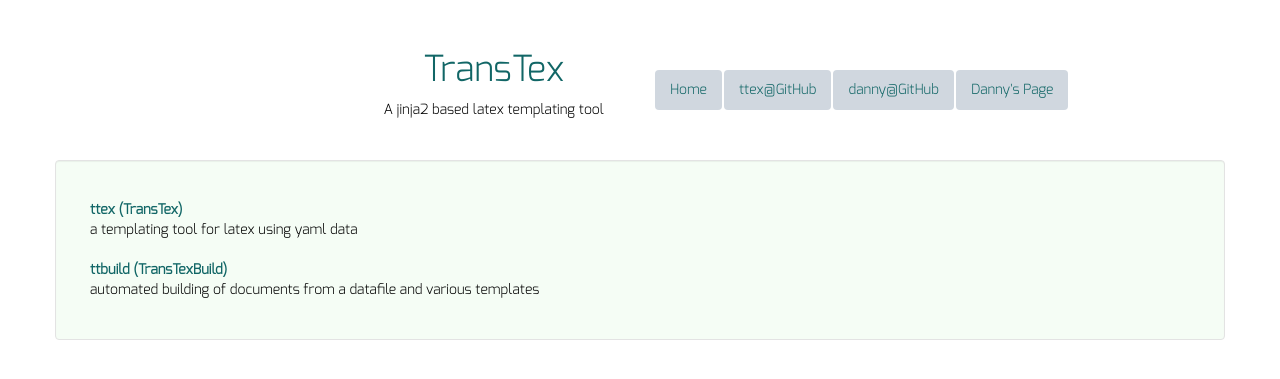
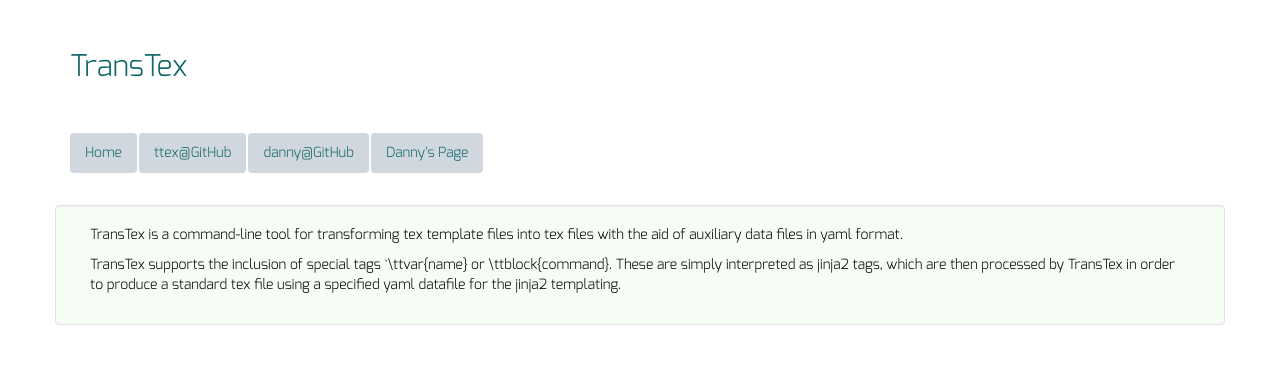
Before and after one commit to dkrashen/TransTex, a Jekyll site: the page built from index.html, in a window 1280 px wide. Shown: the top 379 px of the page. Built offline with Jekyll 4.4.1, drawn with Linux system fonts in a browser that asks for light colours.

Commit message:
simplify page

```diff
--- a/_includes/header.html
+++ b/_includes/header.html
@@ -2,18 +2,14 @@
 
 	<div class="row header-row">
 
-		<div class="col-md-3">
-<!--      {% include image.html %} -->
+
+		<div class="col-md-12">
+			<h2 >
+      <a href="{{ "/" | prepend: site.baseurl}}"> {{ site.title }} </a>
+      </h2>
 		</div><!--/col-->
 
-		<div class="col-md-3">
-			<h1 class="text-center">
-      <a href="{{ "/" | prepend: site.baseurl}}"> {{ site.title }} </a>
-      </h1>
-			<p class="text-center"> {{ site.description }} </p>
-		</div><!--/col-->
-
-		<div class="col-md-6">
+		<div class="col-md-12">
     <br />
     <br />
 	{% include navigation.html %}
--- a/index.html
+++ b/index.html
@@ -3,20 +3,12 @@
 ---
 
 <div class="row well header-row">
-<div class="col-md-12">
-<br />
-  <ul class="posts list-unstyled">
-    {% for post in site.posts %}
-      <dl>
-        <dt>
-        <a class="post-link"
-          href="{{ post.url | prepend: site.baseurl }}"
-          >{{ post.title }}</a>
-        </dt>
-        <dd>{{ post.description }}</dd>
-      </dl>
-    {% endfor %}
-  </ul>
-
+  <div class="col-md-12">
+    <p>TransTex is a command-line tool for transforming tex template files
+    into tex files with the aid of auxiliary data files in yaml format.</p>
+    <p> TransTex supports the inclusion of special tags `\ttvar{name} or
+    \ttblock{command}. These are simply interpreted as jinja2 tags, which
+    are then processed by TransTex in order to produce a standard tex file
+    using a specified yaml datafile for the jinja2 templating.  </p>
+  </div>
 </div>
-</div>
```
